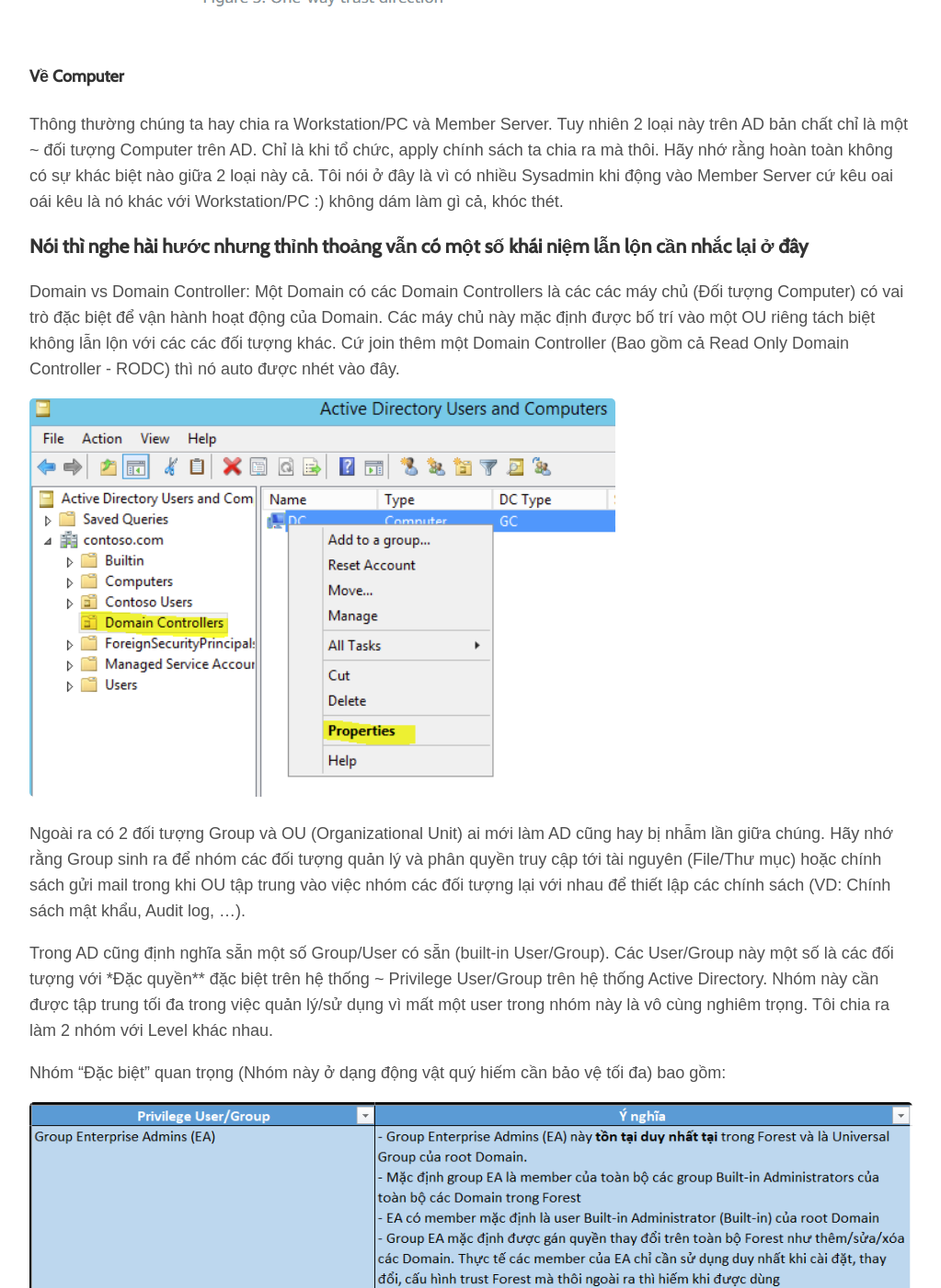
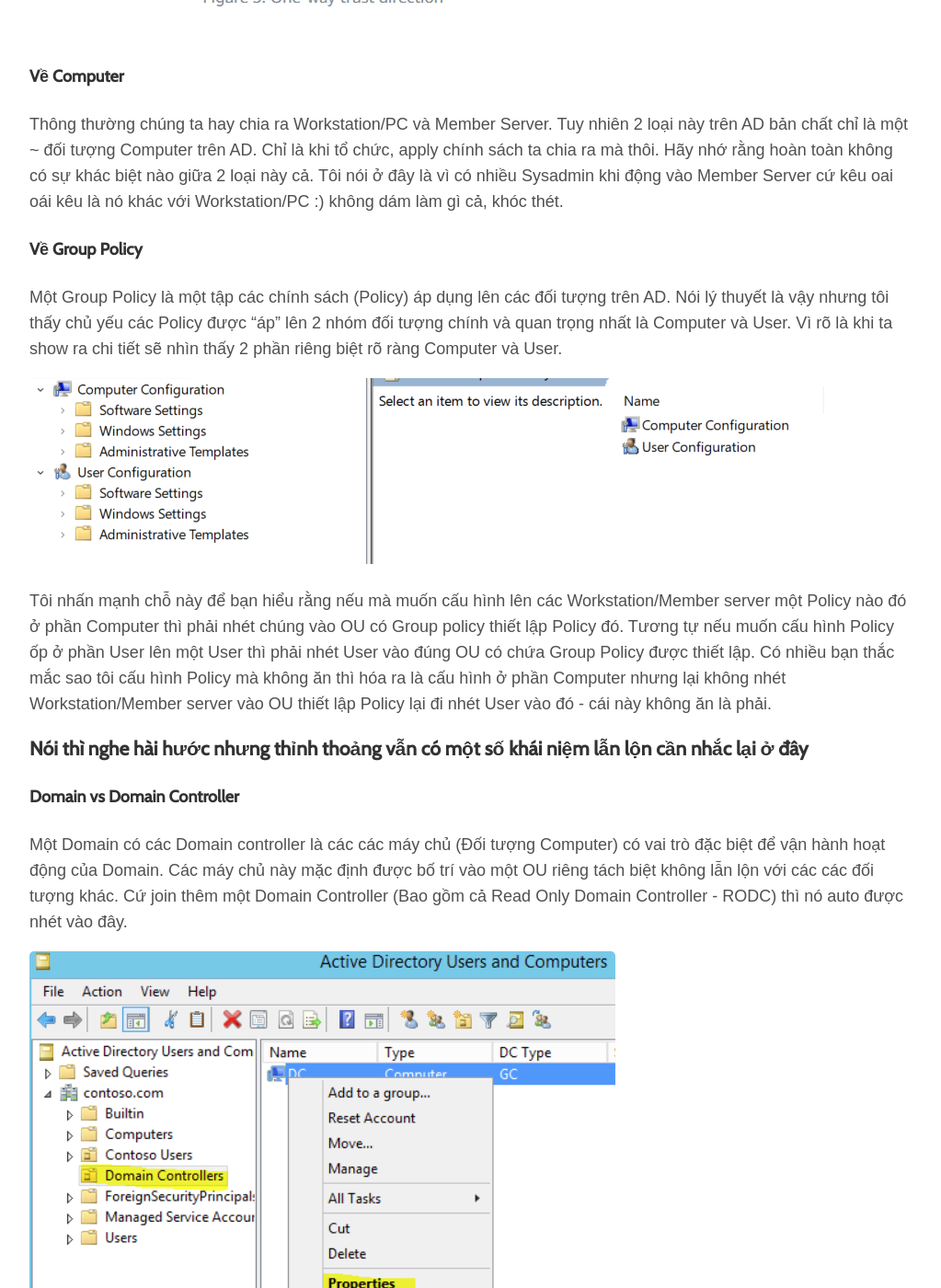
Before and after one commit to vietcf/vietchoi, a Jekyll site: the page built from _posts/2024-04-10-ActiveDirectorySecurity-Active-Directory-In-Basic-p1.md, in a window 1280 px wide and 1400 px high, scrolled down 5550 px. Shown: the whole window at 92% size, without its empty margins (128-1151 px from the left). Built offline with Jekyll 4.4.1, drawn with Linux system fonts in a browser that asks for light colours; some web fonts are replaced; some of the changed text lies outside the part shown.

Commit message:
update gpo

```diff
--- a/_posts/2024-04-10-ActiveDirectorySecurity-Active-Directory-In-Basic-p1.md
+++ b/_posts/2024-04-10-ActiveDirectorySecurity-Active-Directory-In-Basic-p1.md
@@ -66,29 +66,37 @@
 
 Thông thường chúng ta hay chia ra Workstation/PC và Member Server. Tuy nhiên 2 loại này trên AD bản chất chỉ là một ~ đối tượng Computer trên AD. Chỉ là khi tổ chức, apply chính sách ta chia ra mà thôi. Hãy nhớ rằng hoàn toàn không có sự khác biệt nào giữa 2 loại này cả. Tôi nói ở đây là vì có nhiều Sysadmin khi động vào Member Server cứ kêu oai oái kêu là nó khác với Workstation/PC :) không dám làm gì cả, khóc thét.
 
-### Nói thì nghe hài hước nhưng thỉnh thoảng vẫn có một số khái niệm lẫn lộn cần nhắc lại ở đây
 
-Domain vs Domain Controller: Một Domain có các Domain Controllers là các các máy chủ (Đối tượng Computer) có vai trò đặc biệt để vận hành hoạt động của Domain. Các máy chủ này mặc định được bố trí vào một OU riêng tách biệt không lẫn lộn với các các đối tượng khác. Cứ join thêm một Domain Controller (Bao gồm cả Read Only Domain Controller - RODC) thì nó auto được nhét vào đây.
+#### Về Group Policy
 
-![Domain Controller OU]( {{site.url}}/assets/img/2024/04/10/02-domain-controllers.png)
-
-Ngoài ra có 2 đối tượng Group và OU (Organizational Unit) ai mới làm AD cũng hay bị nhẫm lần giữa chúng. Hãy nhớ rằng Group sinh ra để nhóm các đối tượng quản lý và phân quyền truy cập tới tài nguyên (File/Thư mục) hoặc chính sách gửi mail trong khi OU tập trung vào việc nhóm các đối tượng lại với nhau để thiết lập các chính sách (VD: Chính sách mật khẩu, Audit log, ...).
-
-Trong AD cũng định nghĩa sẵn một số Group/User có sẵn (built-in User/Group). Các User/Group này một số là các đối tượng với *Đặc quyền** đặc biệt trên hệ thống ~ Privilege User/Group trên hệ thống Active Directory. Nhóm này cần được tập trung tối đa trong việc quản lý/sử dụng vì mất một user trong nhóm này là vô cùng nghiêm trọng. Tôi chia ra làm 2 nhóm với Level khác nhau.
-
-Nhóm "Đặc biệt" quan trọng (Nhóm này ở dạng động vật quý hiếm cần bảo vệ tối đa) bao gồm:
-
-![Privileage Group]( {{site.url}}/assets/img/2024/04/10/03-built-in-privilege-user-group.png)
-
-Nhóm "Quan trọng" (Nhóm cần bảo vệ) bao gồm:
-
-Đọc nhiều hơn bạn có thể đọc ở [Link này](https://learn.microsoft.com/en-us/windows-server/identity/ad-ds/plan/security-best-practices/appendix-b--privileged-accounts-and-groups-in-active-directory#domain-admins). Nhưng tôi nghĩ là không nên vì đặc điểm của MS là viết dai viết dài đâm ra thành viết dại chả ai đọc, các nội dung chính tôi đã tóm tắt ở trên rồi.
-
-Group Policy: Một Group Policy là một tập các chính sách (Policy) áp dụng lên các đối tượng trên AD. Nói lý thuyết là vậy nhưng tôi thấy chủ yếu các Policy được "áp" lên 2 nhóm đối tượng chính và quan trọng nhất là Computer và User. Vì rõ là khi ta show ra chi tiết sẽ nhìn thấy 2 phần riêng biệt rõ ràng Computer và User.
+Một Group Policy là một tập các chính sách (Policy) áp dụng lên các đối tượng trên AD. Nói lý thuyết là vậy nhưng tôi thấy chủ yếu các Policy được "áp" lên 2 nhóm đối tượng chính và quan trọng nhất là Computer và User. Vì rõ là khi ta show ra chi tiết sẽ nhìn thấy 2 phần riêng biệt rõ ràng Computer và User.
 
 ![Computer with User]( {{site.url}}/assets/img/2024/04/10/04-computer-with-user.png)
 
 Tôi nhấn mạnh chỗ này để bạn hiểu rằng nếu mà muốn cấu hình lên các Workstation/Member server một Policy nào đó ở phần Computer thì phải nhét chúng vào OU có Group policy thiết lập Policy đó. Tương tự nếu muốn cấu hình Policy ốp ở phần User lên một User thì phải nhét User vào đúng OU có chứa Group Policy được thiết lập. Có nhiều bạn thắc mắc sao tôi cấu hình Policy mà không ăn thì hóa ra là cấu hình ở phần Computer nhưng lại không nhét Workstation/Member server vào OU thiết lập Policy lại đi nhét User vào đó - cái này không ăn là phải.
+
+### Nói thì nghe hài hước nhưng thỉnh thoảng vẫn có một số khái niệm lẫn lộn cần nhắc lại ở đây
+
+#### Domain vs Domain Controller
+Một Domain có các Domain controller là các các máy chủ (Đối tượng Computer) có vai trò đặc biệt để vận hành hoạt động của Domain. Các máy chủ này mặc định được bố trí vào một OU riêng tách biệt không lẫn lộn với các các đối tượng khác. Cứ join thêm một Domain Controller (Bao gồm cả Read Only Domain Controller - RODC) thì nó auto được nhét vào đây.
+
+![Domain Controller OU]( {{site.url}}/assets/img/2024/04/10/02-domain-controllers.png)
+
+#### Phân biệt Group và OU (Organizational Unit) (ai mới làm AD cũng hay bị nhẫm lần giữa chúng)
+
+Hãy nhớ rằng Group sinh ra để nhóm các đối tượng quản lý và phân quyền truy cập tới tài nguyên (File/Thư mục) hoặc chính sách gửi mail trong khi OU tập trung vào việc nhóm các đối tượng lại với nhau để thiết lập các chính sách (VD: Chính sách mật khẩu, Audit log, ...).
+
+Trong AD cũng định nghĩa sẵn một số Group/User có sẵn (built-in User/Group). Các User/Group này một số là các đối tượng với *Đặc quyền** đặc biệt trên hệ thống ~ Privilege User/Group trên hệ thống Active Directory. Nhóm này cần được tập trung tối đa trong việc quản lý/sử dụng vì mất một user trong nhóm này là vô cùng nghiêm trọng. Tôi chia ra làm 2 nhóm với Level khác nhau.
+
+#### Privilege Group/User trên AD phải biết
+
+* Nhóm "Đặc biệt" quan trọng (Nhóm này ở dạng động vật quý hiếm cần bảo vệ tối đa) bao gồm:
+
+![Privileage Group]( {{site.url}}/assets/img/2024/04/10/03-built-in-privilege-user-group.png)
+
+* Nhóm "Quan trọng" (Nhóm cần bảo vệ) bao gồm:
+
+Đọc nhiều hơn bạn có thể đọc ở [Link này](https://learn.microsoft.com/en-us/windows-server/identity/ad-ds/plan/security-best-practices/appendix-b--privileged-accounts-and-groups-in-active-directory#domain-admins). Nhưng tôi nghĩ là không nên vì đặc điểm của MS là viết dai viết dài đâm ra thành viết dại chả ai đọc, các nội dung chính tôi đã tóm tắt ở trên rồi.
 
 
 ## Các cơ chế xác thực trên AD điều cần phải biết,
```
